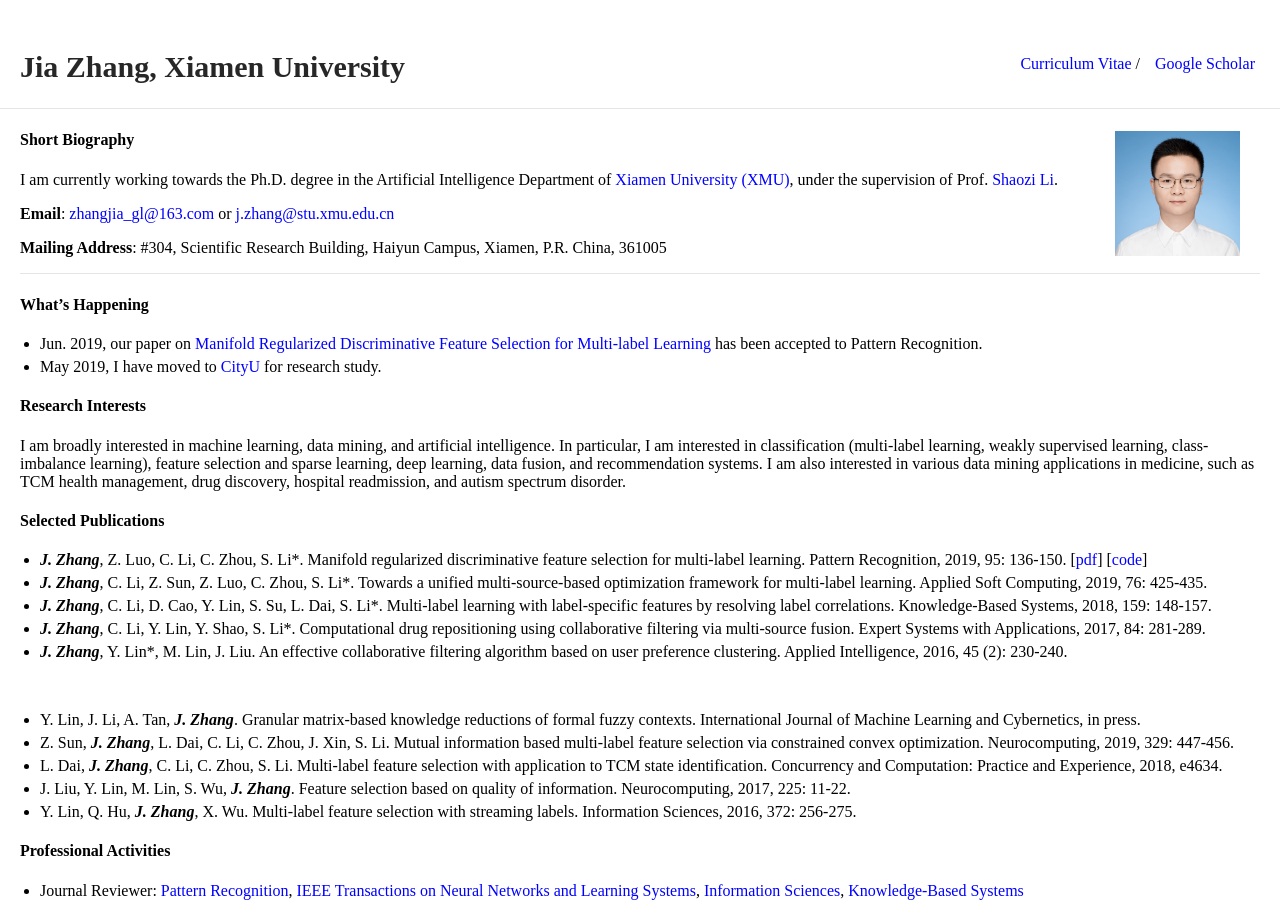
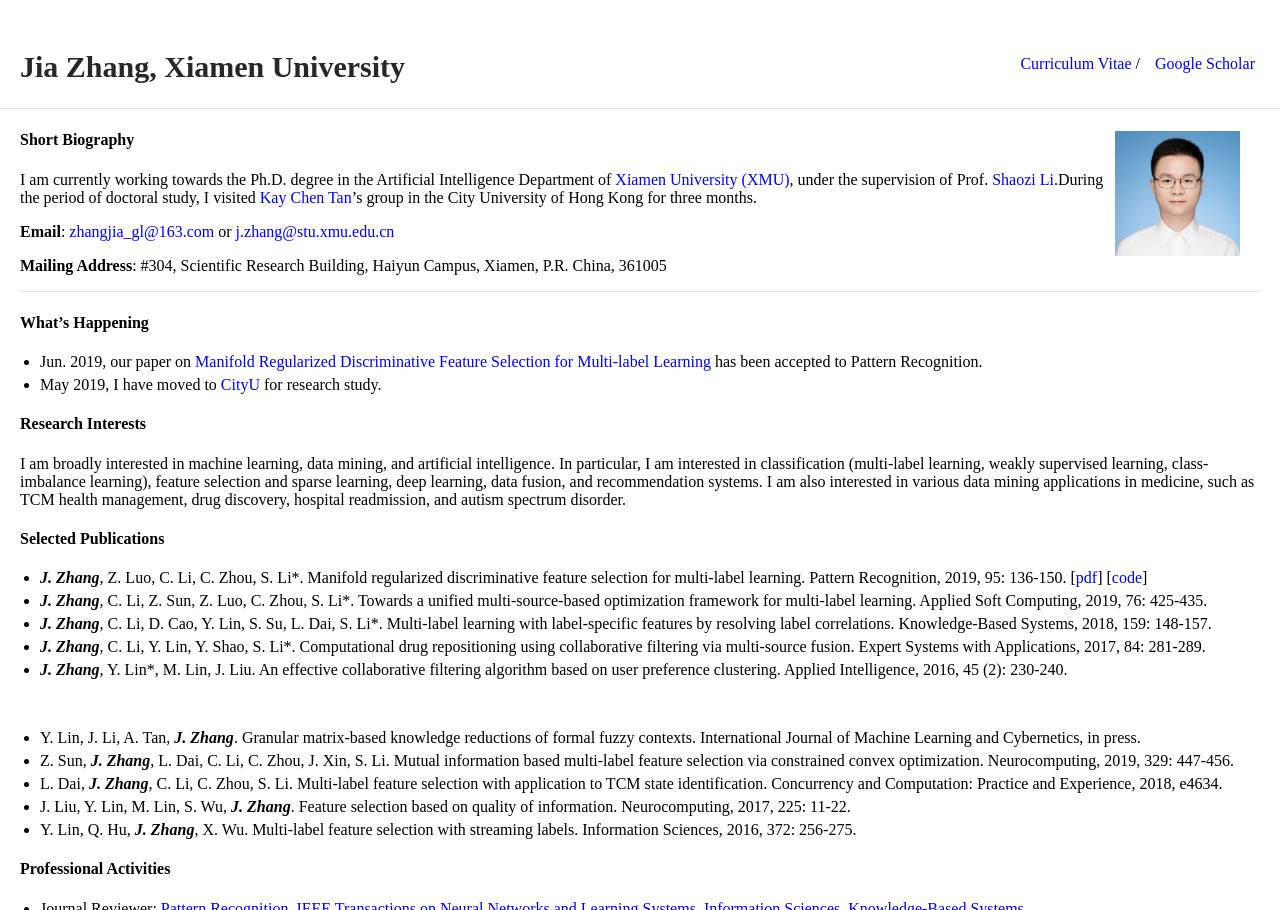
Before and after one commit to jiazhang-ml/jiazhang-ml.github.io, a Jekyll site: the page built from index.md, in a window 1280 px wide, cut to the strip 0-910 px from the top of the page. Built offline with Jekyll 4.4.1, drawn with Linux system fonts in a browser that asks for light colours.

Commit message:
Update index.md

```diff
--- a/index.md
+++ b/index.md
@@ -6,7 +6,7 @@ layout: default
 
 #### Short Biography
 
-I am currently working towards the Ph.D. degree in the Artificial Intelligence Department of [Xiamen University (XMU)](https://www.xmu.edu.cn/), under the supervision of Prof. [Shaozi Li](http://imt.xmu.edu.cn/szdw.html).
+I am currently working towards the Ph.D. degree in the Artificial Intelligence Department of [Xiamen University (XMU)](https://www.xmu.edu.cn/), under the supervision of Prof. [Shaozi Li](http://imt.xmu.edu.cn/szdw.html).During the period of doctoral study, I visited [Kay Chen Tan](http://www.cityu.edu.hk/stfprofile/kaytan.htm)'s group in the City University of Hong Kong for three months.
 
 **Email**: [zhangjia_gl@163.com](mailto:zhangjia_gl@163.com) or [j.zhang@stu.xmu.edu.cn](mailto:j.zhang@stu.xmu.edu.cn)
 
```
